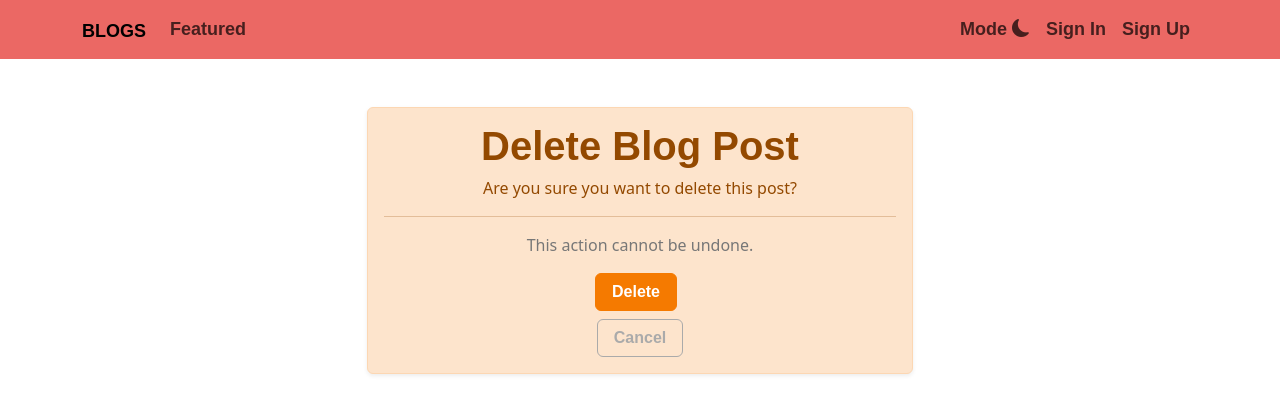
After one commit to kassrojas/django-blog, a Django app: template blog/templates/blog/delete_post.html in a window 1280 px wide. The commit adds this page. Shown: the top 414 px of the page. Run offline with Django 4.2, Linux system fonts and the light colour scheme; the template is opened without the code that fills it, so the values that code supplies are empty; some web fonts are replaced.

Commit message:
added view, html, and url for delete post. still doing some clean up work

```diff
--- a/blog/templates/blog/blog_post.html
+++ b/blog/templates/blog/blog_post.html
@@ -14,6 +14,9 @@
             <h1>{{ object.title }}</h1>
             <p class="text-muted">{{ object.date }}</p>
             <p class="text-muted">{{ object.author.username }}</p>
+            {% if request.user.username == object.author.username %}
+            <a href="{% url 'delete_post' object.pk %}" class="btn btn-outline-primary btn-sm">Delete</a>
+            {% endif %}
 
             <section>{{ object.content|safe }}</section>
         </div>
--- /dev/null
+++ b/blog/templates/blog/delete_post.html
@@ -0,0 +1,22 @@
+{% extends 'blog/base.html' %}
+
+{% block content %}
+
+<div class="container text-center">
+    <div class="row justify-content-center">
+        <div class="col-11 col-md-6 mx-auto pt-5">
+            <div class="alert alert-danger shadow-sm" role="alert">
+                <h1 class="alert-heading">Delete Blog Post</h1>
+                <p>Are you sure you want to delete this post?</p>
+                <hr>
+                <p class="mb-3 text-muted">This action cannot be undone.</p>
+                <form action="" method="post" class="mt-3">
+                    {% csrf_token %}
+                    <button class="btn btn-danger me-2" type="submit">Delete</button>
+                </form>
+                <a href="{% url 'index' %}" class="btn btn-outline-secondary mt-2">Cancel</a>
+            </div>
+        </div>
+    </div>
+</div>
+{% endblock content %}
--- a/blog/urls.py
+++ b/blog/urls.py
@@ -1,10 +1,11 @@
 from django.urls import path, include
-from .views import Index, BlogDetailsView, LikeBlogPost, Featured
+from .views import Index, BlogDetailsView, LikeBlogPost, Featured, DeletePostView
 
 urlpatterns = [
     path('', Index.as_view(), name='index'),
     path('<int:pk>/', BlogDetailsView.as_view(), name='blog_details'),
     path('tinymce/', include('tinymce.urls')),
     path('<int:pk>/like', LikeBlogPost.as_view(), name='like_post'),
-    path('featured/', Featured.as_view(), name='featured')
+    path('featured/', Featured.as_view(), name='featured'),
+    path('<int:pk>/delete', DeletePostView.as_view(), name='delete_post'),
 ]
```
Also changed, not shown: blog/views.py (+12 -2 lines).
